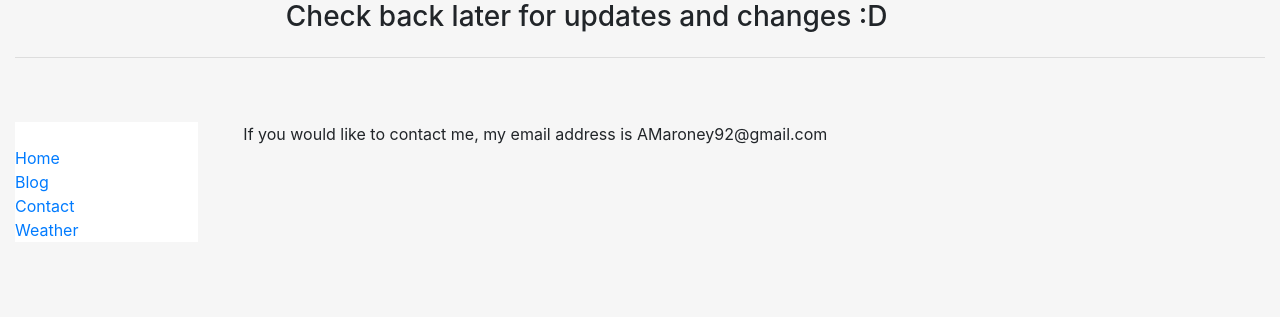
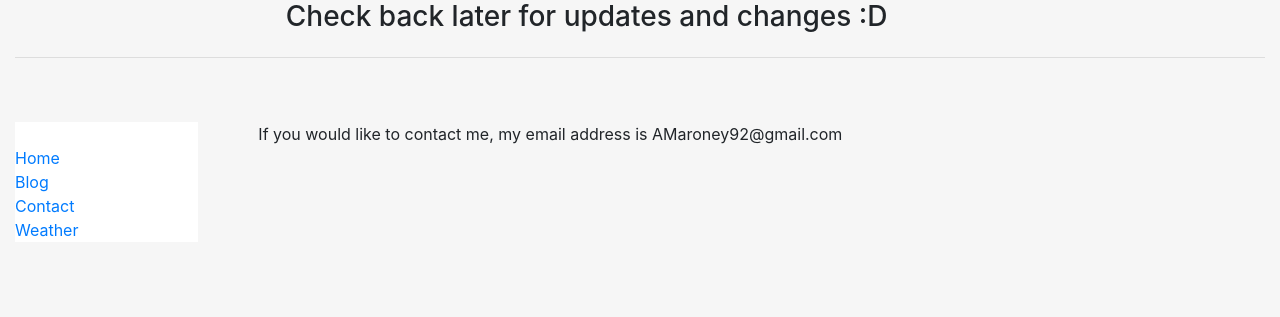
Before and after one commit to aMaroney/personal_website, a Django app: page /contact/ in a window 1280 px wide. Shown: the part 364-681 px from the top of the page. Run offline with Django 3.2, Linux system fonts and the light colour scheme; some libraries are stand-ins or nearby versions.

Commit message:
Personal Webiste v2

```diff
--- a/personal_website/personal/templates/personal/basic.html
+++ b/personal_website/personal/templates/personal/basic.html
@@ -2,7 +2,9 @@
 
 {% block content %}
     {% for c in content %}
+    <div class='container-fluid'>
         <p>{{c}}</p>
+    </div>
     {% endfor %}
 
 
```
